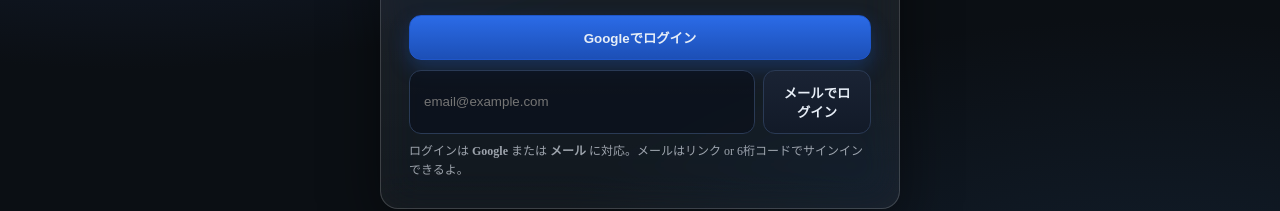
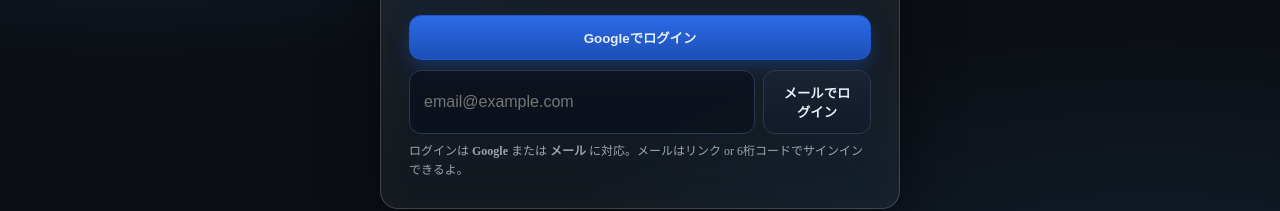
Before and after one commit to sakasakainfinity-dotcom/travel-memory, a Next.js app: page /login in a window 1280 px wide. Shown: the part 371-582 px from the top of the page. Built offline with nearby package versions, Linux system fonts and the light colour scheme; no server answers.

Commit message:
Update globals.css

```diff
--- a/src/app/globals.css
+++ b/src/app/globals.css
@@ -102,3 +102,28 @@
 
 /* 横スクロール封じ（グローのはみ出し対策） */
 html, body { overflow-x: hidden; }
+
+/* iOSの入力フォーカス自動ズームを止める */
+html { -webkit-text-size-adjust: 100%; }
+
+/* 入力系は最低16pxにしてズーム回避（iOS優先で効かす） */
+input, select, textarea {
+  font-size: 16px;
+  line-height: 1.2;
+}
+
+/* 検索ボックス専用（見た目の安定） */
+.tm-search-input {
+  height: 44px;                 /* 固定高さ */
+  padding: 10px 14px;
+  box-sizing: border-box;
+  border-radius: 14px;
+  border: 1px solid #e5e7eb;
+  background: #fff;
+  outline: none;
+}
+.tm-search-input:focus {
+  outline: none;
+  /* 青いグローを控えめに（はみ出し見えを防ぐ） */
+  box-shadow: 0 0 0 3px rgba(59,130,246,.35);
+}
```
